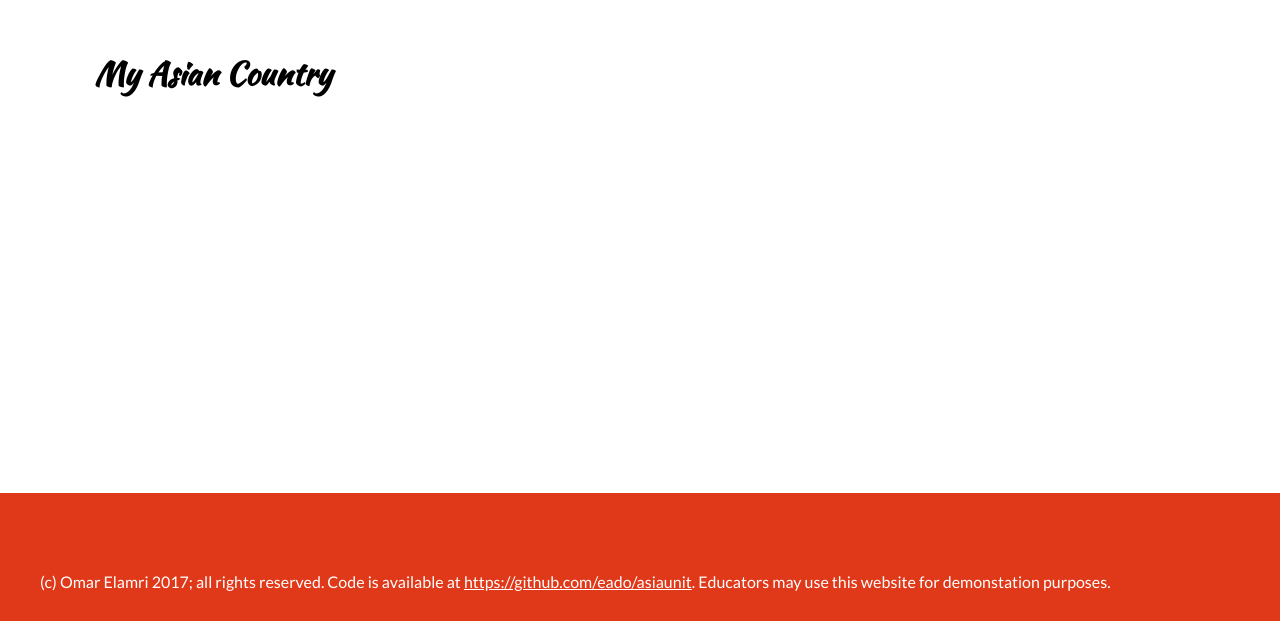
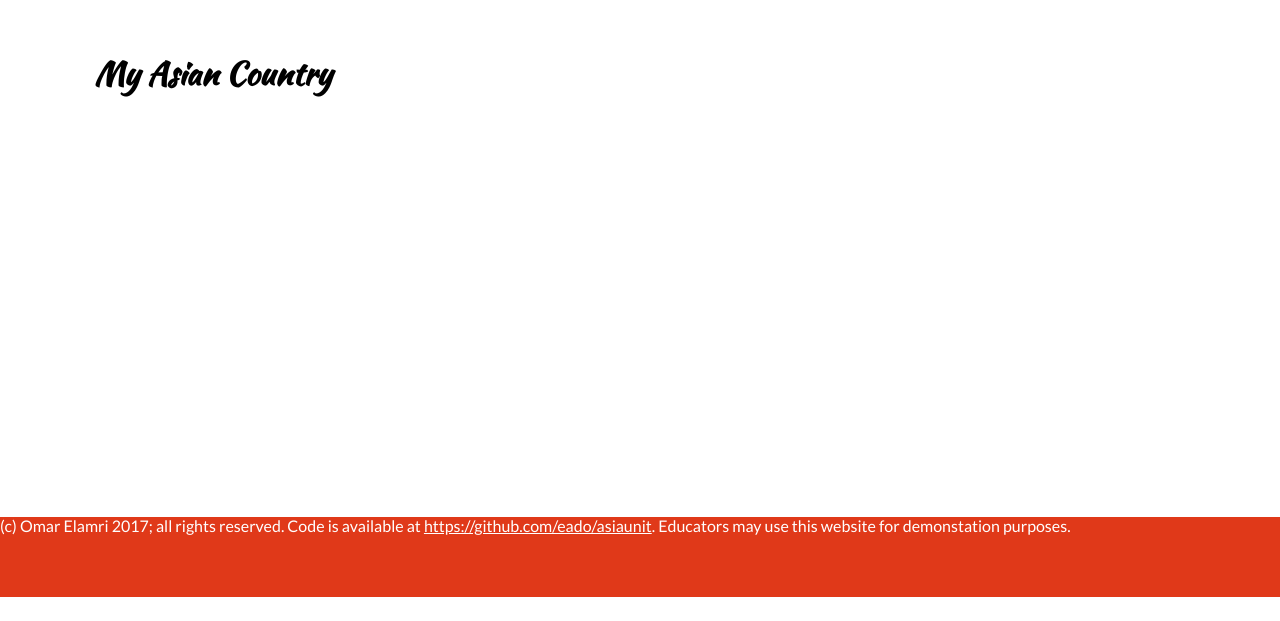
Before and after one commit to eado/asiaunit, a plain HTML site: page index.html in a window 1280 px wide. Shown: the part 2014-2635 px from the top of the page. After the commit the page ends 2611 px from the top, so only its background shows below. Drawn offline with Linux system fonts and the light colour scheme.

Commit message:
Modified footer

```diff
--- a/css/main.css
+++ b/css/main.css
@@ -157,12 +157,11 @@ h1, h2, h3, h4, h5, h6, h7, h {
 /* Footer */
 .footer {
     height: 10vh;
-    bottom: 0;
-    padding: 5vw 5vh;
     background-color: rgba(221, 36, 0, 0.9);
 }
 .footer p {
     color: white;
+    margin-top: 3vh;
 }
 .footer p a {
     color: white;
```
